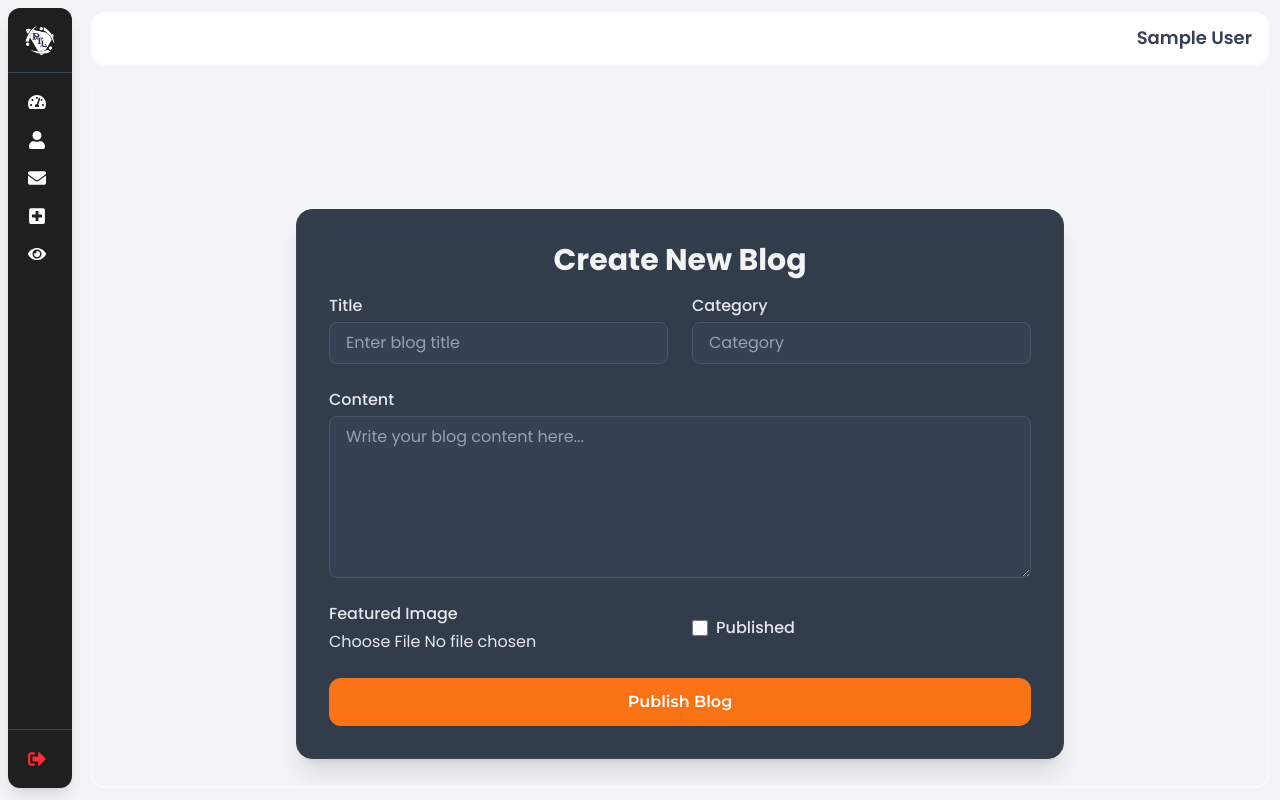
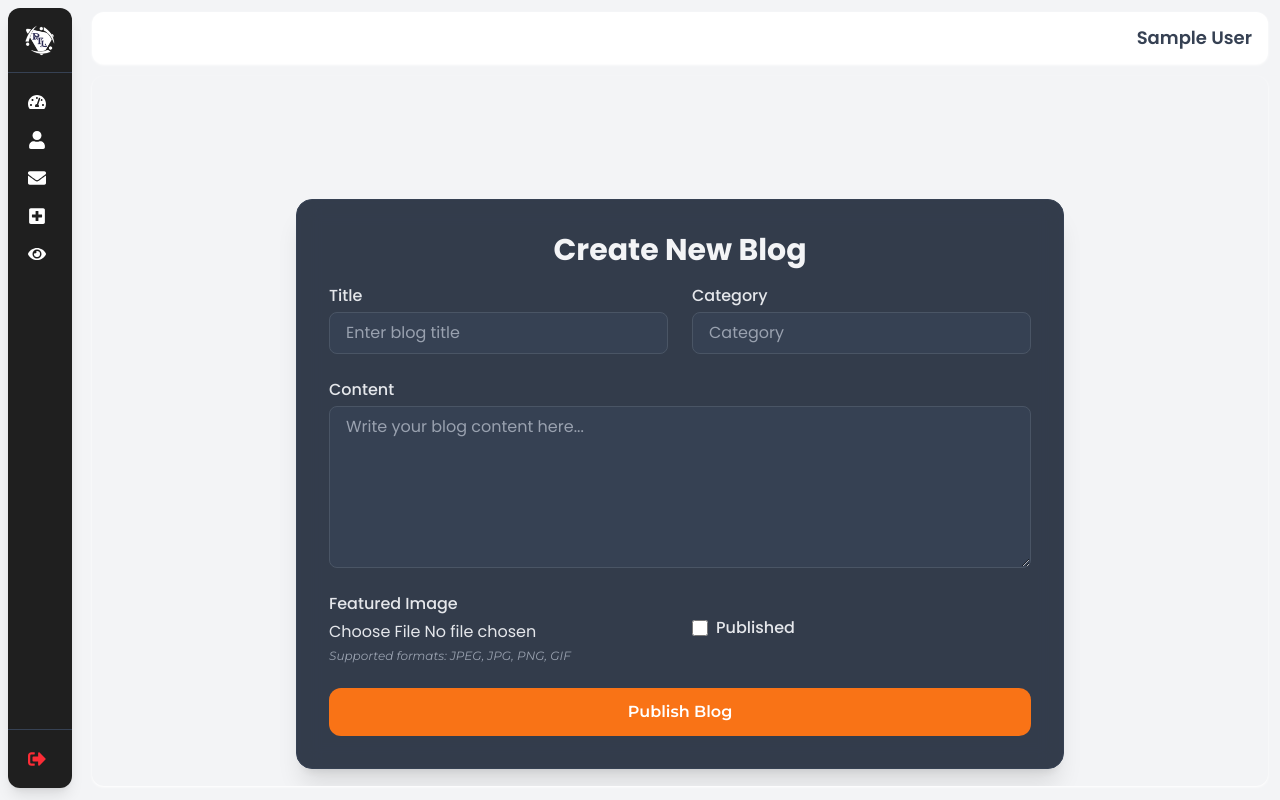
Before and after one commit to ptlmarketing/ptlmarketing, a React (Vite) app: page /dashboard/create-blog in a window 1280 px wide. Built offline with nearby package versions, Linux system fonts and the light colour scheme; sample sign-in values are in the browser's storage.

Commit message:
Add link on dashboard page

```diff
--- a/src/AdminComponents/pages/CreateBlog.jsx
+++ b/src/AdminComponents/pages/CreateBlog.jsx
@@ -115,6 +115,11 @@ function CreateBlog() {
                 {selectedImage[0].name}
               </p>
             )}
+
+            {/* ✅ Supported file types info */}
+            <p className="text-xs text-gray-400 mt-1 italic">
+              Supported formats: JPEG, JPG, PNG, GIF
+            </p>
           </div>
 
           <div className="flex items-center gap-2">
```
